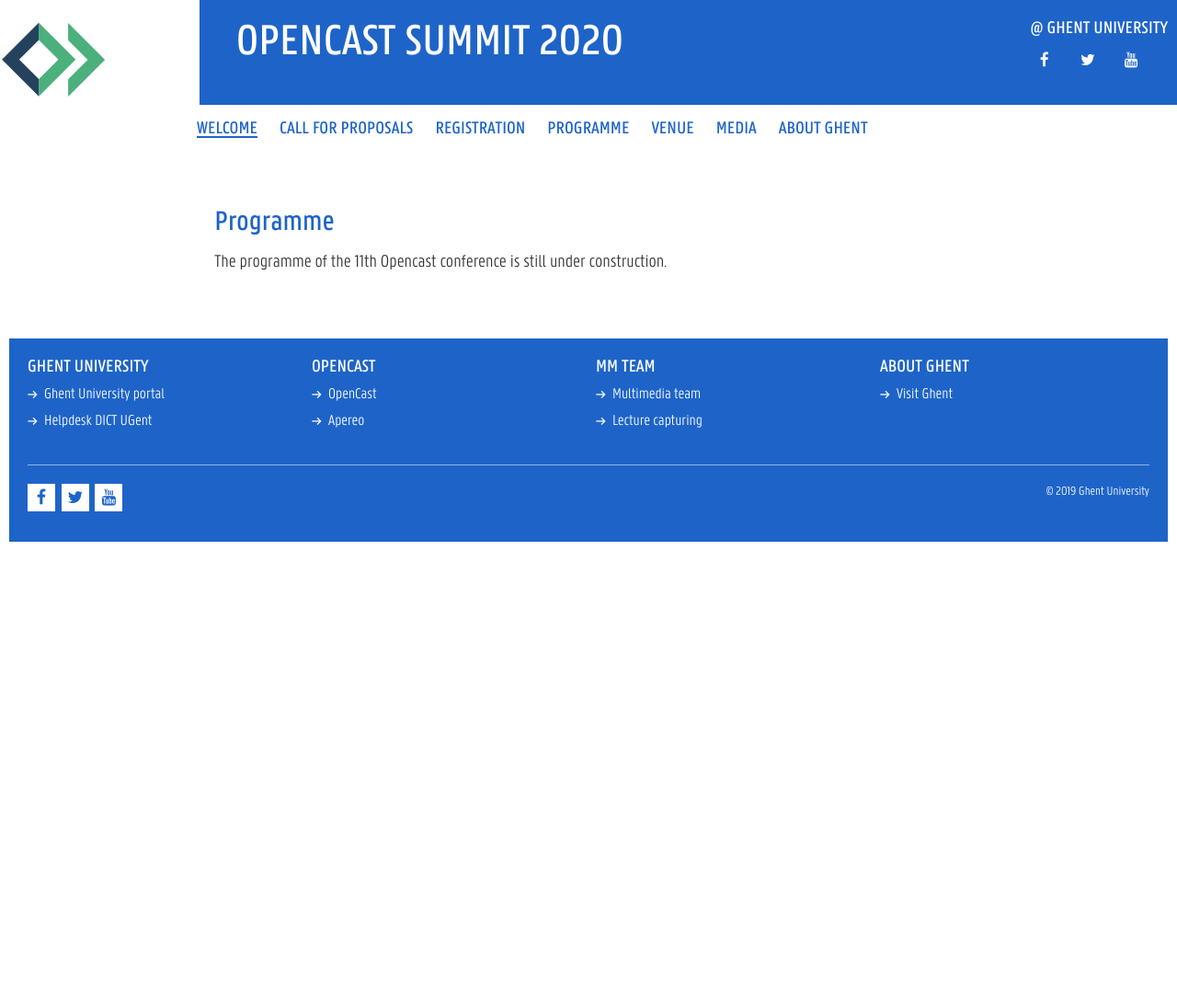
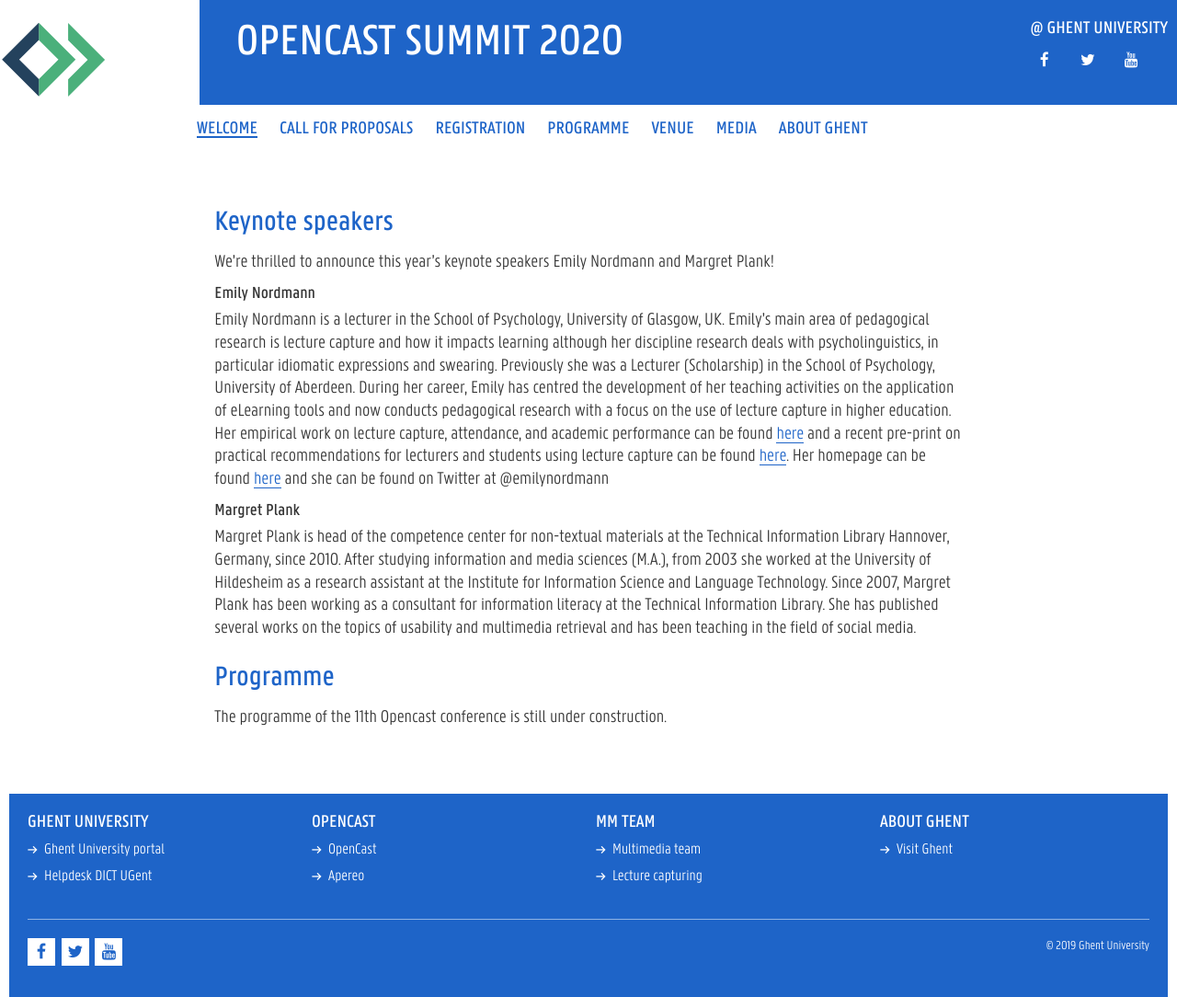
Before and after one commit to mm-dict/oc2020, a Jekyll site: the page built from programme.md, in a window 1280 px wide. Shown: the whole page at 92% size. Built offline with Jekyll 4.4.1, drawn with Linux system fonts in a browser that asks for light colours; a script that is not in the unit is left out; before the commit the page ends 900 px from its top, so only the background shows below that.

Commit message:
added keynote speakers

```diff
--- a/programme.md
+++ b/programme.md
@@ -2,5 +2,19 @@
 layout: default
 title: Programme
 ---
+## Keynote speakers
+
+We're thrilled to announce this year's keynote speakers Emily Nordmann and Margret Plank!
+
+### Emily Nordmann
+
+Emily Nordmann is a lecturer in the School of Psychology, University of Glasgow, UK. Emily’s main area of pedagogical research is lecture capture and how it impacts learning although her discipline research deals with psycholinguistics, in particular idiomatic expressions and swearing. Previously she was a Lecturer (Scholarship) in the School of Psychology, University of Aberdeen. During her career, Emily has centred the development of her teaching activities on the application of eLearning tools and now conducts pedagogical research with a focus on the use of lecture capture in higher education.
+Her empirical work on lecture capture, attendance, and academic performance can be found [here](https://link.springer.com/article/10.1007/s10734-018-0320-8) and a recent pre-print on practical recommendations for lecturers and students using lecture capture can be found [here](https://psyarxiv.com/sd7u4).
+Her homepage can be found [here](https://emilynordmann.github.io/) and she can be found on Twitter at @emilynordmann
+
+### Margret Plank
+
+Margret Plank is head of the competence center for non-textual materials at the Technical Information Library Hannover, Germany, since 2010. After studying information and media sciences (M.A.), from 2003 she worked at the University of Hildesheim as a research assistant at the Institute for Information Science and Language Technology. Since 2007, Margret Plank has been working as a consultant for information literacy at the Technical Information Library. She has published several works on the topics of usability and multimedia retrieval and has been teaching in the field of social media.
+
 ## Programme
 The programme of the 11th Opencast conference is still under construction.
```
Also changed, not shown: index.md (+2 -0 lines).
